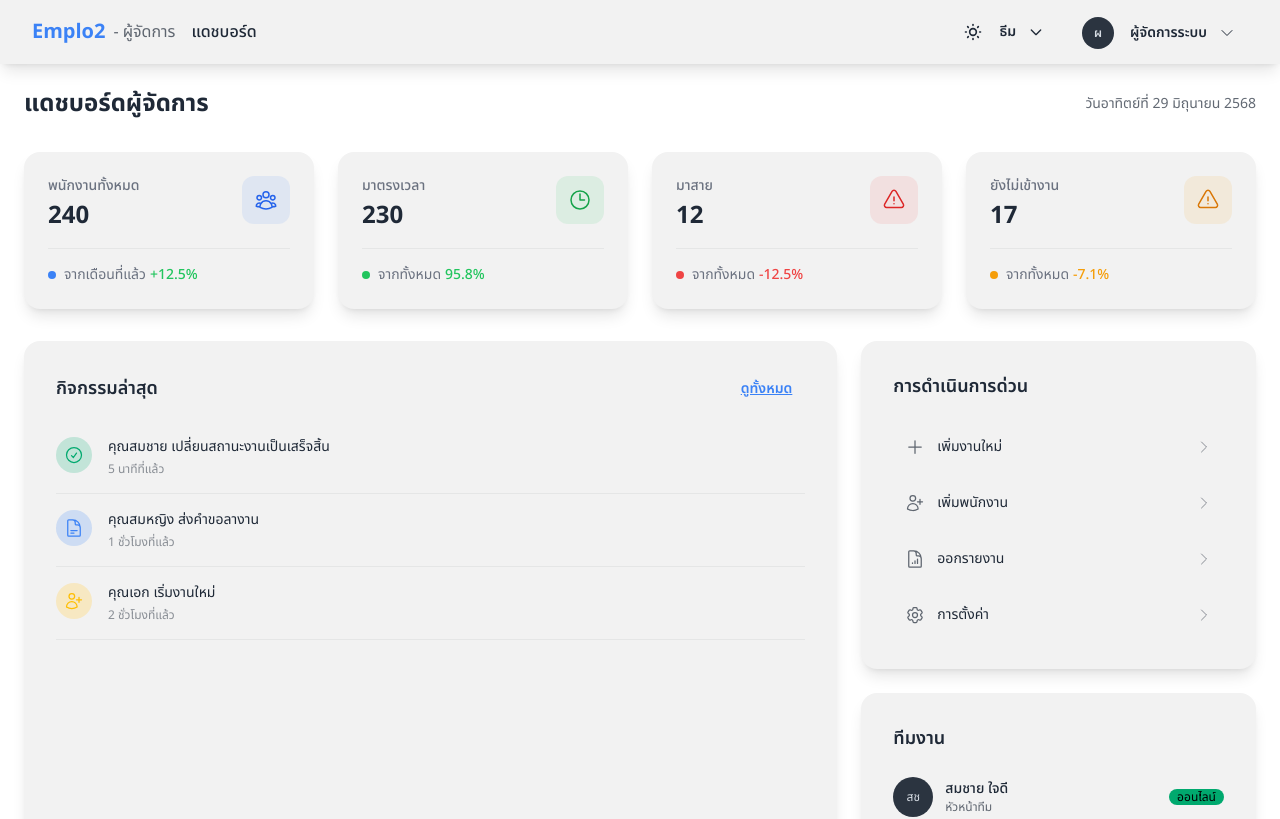
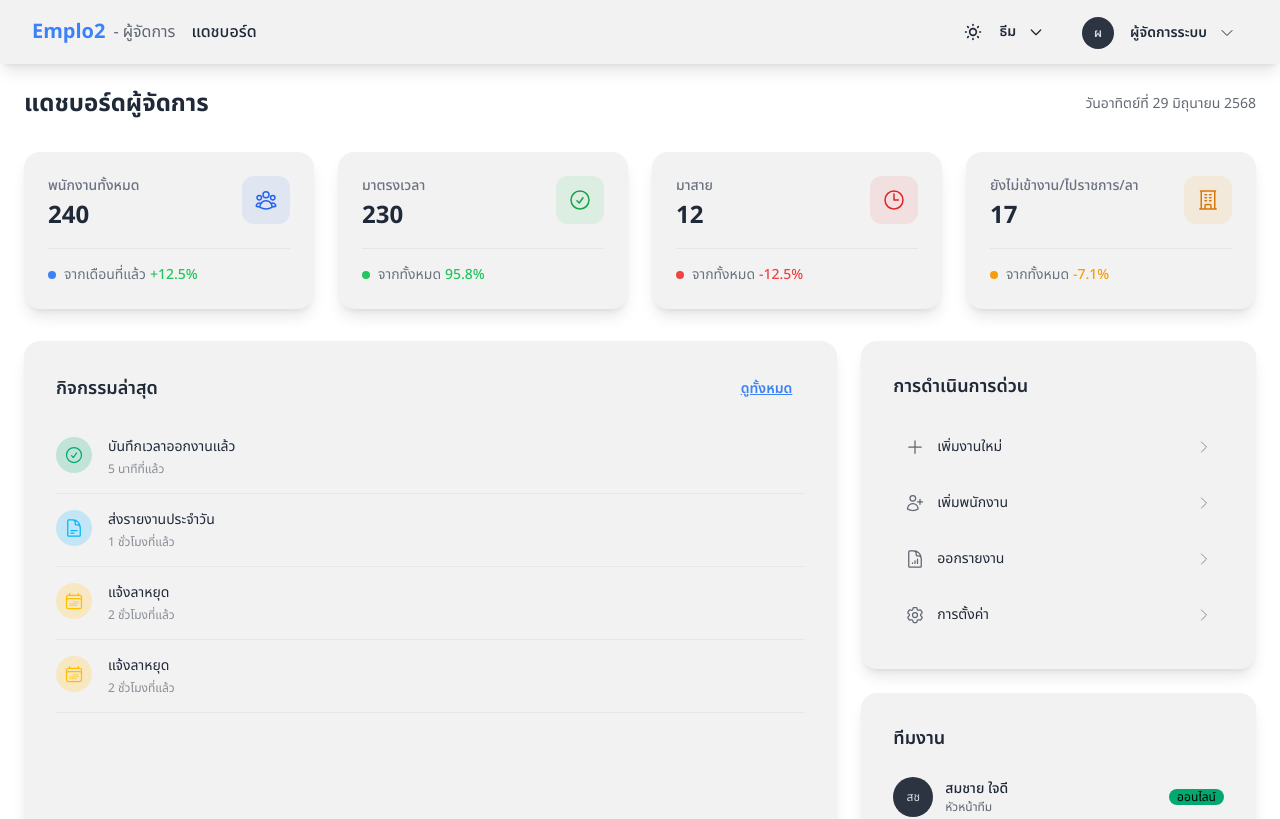
Before and after one commit to yuinakorn/emplo2, a Nuxt app: page /manager in a window 1280 px wide. Shown: the top 819 px of the page. Built offline with nearby package versions, Linux system fonts and the light colour scheme.

Commit message:
before play activities01

```diff
--- /dev/null
+++ b/components/dashboard/Activities.vue
@@ -0,0 +1,58 @@
+<template>
+    <!-- Recent Activities -->
+    <div class="lg:col-span-2 card bg-base-200 shadow-lg">
+        <div class="card-body">
+            <div class="flex justify-between items-center mb-6">
+                <h2 class="text-lg font-semibold text-base-content">กิจกรรมล่าสุด</h2>
+                <button class="btn btn-link btn-sm">ดูทั้งหมด</button>
+            </div>
+            <div class="space-y-4">
+                <div v-for="(activity, index) in recentActivities" :key="index"
+                    class="flex items-start pb-4 border-b border-base-300">
+                    <div :class="`p-2 rounded-full ${activity.bgColor} bg-opacity-20`">
+                        <component :is="activity.icon" class="w-5 h-5" :class="activity.textColor" />
+                    </div>
+                    <div class="ml-4">
+                        <p class="text-sm text-base-content">{{ activity.description }}</p>
+                        <p class="text-xs text-base-content/50 mt-1">{{ activity.time }}</p>
+                    </div>
+                </div>
+            </div>
+        </div>
+    </div>
+</template>
+<script setup>
+import { ref } from 'vue';
+import { CheckCircleIcon, DocumentTextIcon, CalendarDaysIcon } from '@heroicons/vue/24/outline';
+const recentActivities = ref([
+    {
+        description: 'บันทึกเวลาออกงานแล้ว',
+        time: '5 นาทีที่แล้ว',
+        icon: CheckCircleIcon,
+        bgColor: 'bg-success',
+        textColor: 'text-success'
+    },
+    {
+        description: 'ส่งรายงานประจำวัน',
+        time: '1 ชั่วโมงที่แล้ว',
+        icon: DocumentTextIcon,
+        bgColor: 'bg-info',
+        textColor: 'text-info'
+    },
+    {
+        description: 'แจ้งลาหยุด',
+        time: '2 ชั่วโมงที่แล้ว',
+        icon: CalendarDaysIcon,
+        bgColor: 'bg-warning',
+        textColor: 'text-warning'
+    },
+    {
+        description: 'แจ้งลาหยุด',
+        time: '2 ชั่วโมงที่แล้ว',
+        icon: CalendarDaysIcon,
+        bgColor: 'bg-warning',
+        textColor: 'text-warning'
+    },
+])
+</script>
+<style scoped></style>
--- a/components/managerDashboard/statsCard.vue
+++ b/components/dashboard/StatsCard.vue
@@ -9,8 +9,8 @@
       <div class="p-6">
         <div class="flex items-start justify-between">
           <div>
-            <p class="text-sm font-medium text-gray-500 mb-1">{{ stat.title }}</p>
-            <p class="text-2xl font-bold text-gray-800">{{ stat.value }}</p>
+            <p class="text-sm font-medium text-gray-500 dark:text-gray-400 card-subtext mb-1">{{ stat.title }}</p>
+            <p class="text-2xl font-bold text-gray-800 dark:text-gray-400 card-text">{{ stat.value }}</p>
           </div>
           <div :class="['p-3', 'rounded-xl', stat.bgColor, 'bg-opacity-10']">
             <component :is="stat.icon" class="w-6 h-6" :class="stat.textColor" />
@@ -19,7 +19,7 @@
         <div class="mt-4 pt-4 border-t border-base-300">
           <div class="flex items-center text-sm">
             <span :class="['w-2', 'h-2', 'rounded-full', stat.indicatorColor, 'mr-2']"></span>
-            <span class="text-gray-500">{{ stat.trendText }}</span>
+            <span class="text-gray-500 dark:text-gray-400 card-subtext">{{ stat.trendText }}</span>
             <span :class="['ml-1', 'font-medium', stat.trendColor]">{{ stat.trendValue }}</span>
           </div>
         </div>
@@ -29,7 +29,7 @@
 </template>
 <script setup>
 import { ref } from 'vue';
-import { UserGroupIcon, BuildingOfficeIcon, ClockIcon, ExclamationTriangleIcon } from '@heroicons/vue/24/outline';
+import { UserGroupIcon, BuildingOfficeIcon, ClockIcon, ExclamationTriangleIcon, CheckCircleIcon } from '@heroicons/vue/24/outline';
 const stats = ref([
     {
       title: 'พนักงานทั้งหมด',
@@ -45,7 +45,7 @@ const stats = ref([
     {
       title: 'มาตรงเวลา',
       value: '230',
-      icon: ClockIcon,
+      icon: CheckCircleIcon,
       bgColor: 'bg-green-500',
       textColor: 'text-green-600',
       trendText: 'จากทั้งหมด',
@@ -56,7 +56,7 @@ const stats = ref([
     {
       title: 'มาสาย',
       value: '12',
-      icon: ExclamationTriangleIcon,
+      icon: ClockIcon,
       bgColor: 'bg-red-500',
       textColor: 'text-red-600',
       trendText: 'จากทั้งหมด',
@@ -65,9 +65,9 @@ const stats = ref([
       indicatorColor: 'bg-red-500'
     },
     {
-      title: 'ยังไม่เข้างาน',
+      title: 'ยังไม่เข้างาน/ไปราชการ/ลา',
       value: '17',
-      icon: ExclamationTriangleIcon,
+      icon: BuildingOfficeIcon,
       bgColor: 'bg-amber-500',
       textColor: 'text-amber-600',
       trendText: 'จากทั้งหมด',
@@ -79,4 +79,11 @@ const stats = ref([
 </script>
 
 <style scoped>
+/* Cyberpunk theme styles */
+:global([data-theme="cyberpunk"]) .card-text {
+  color: white;
+}
+:global([data-theme="cyberpunk"]) .card-subtext {
+  color: #d1d5db; /* gray-300 */
+}
 </style>
--- a/pages/manager/index.vue
+++ b/pages/manager/index.vue
@@ -18,30 +18,11 @@
         <div class="text-sm text-base-content/70">{{ currentDate }}</div>
       </div>
 
-      <managerDashboardStatsCard />
+      <dashboardStatsCard />
 
       <!-- Main Content -->
       <div class="grid grid-cols-1 lg:grid-cols-3 gap-6">
-        <!-- Recent Activities -->
-        <div class="lg:col-span-2 card bg-base-200 shadow-lg">
-          <div class="card-body">
-            <div class="flex justify-between items-center mb-6">
-              <h2 class="text-lg font-semibold text-base-content">กิจกรรมล่าสุด</h2>
-              <button class="btn btn-link btn-sm">ดูทั้งหมด</button>
-            </div>
-            <div class="space-y-4">
-              <div v-for="(activity, index) in recentActivities" :key="index" class="flex items-start pb-4 border-b border-base-300">
-                <div :class="`p-2 rounded-full ${activity.bgColor} bg-opacity-20`">
-                  <component :is="activity.icon" class="w-5 h-5" :class="activity.textColor" />
-                </div>
-                <div class="ml-4">
-                  <p class="text-sm text-base-content">{{ activity.description }}</p>
-                  <p class="text-xs text-base-content/50 mt-1">{{ activity.time }}</p>
-                </div>
-              </div>
-            </div>
-          </div>
-        </div>
+        <dashboardActivities />
 
         <!-- Quick Actions -->
         <div class="space-y-6">
@@ -123,31 +104,6 @@ const currentDate = computed(() => {
 });
 
 
-// Recent activities
-const recentActivities = ref([
-  {
-    description: 'คุณสมชาย เปลี่ยนสถานะงานเป็นเสร็จสิ้น',
-    time: '5 นาทีที่แล้ว',
-    icon: CheckCircleIcon,
-    bgColor: 'bg-success',
-    textColor: 'text-success'
-  },
-  {
-    description: 'คุณสมหญิง ส่งคำขอลางาน',
-    time: '1 ชั่วโมงที่แล้ว',
-    icon: DocumentTextIcon,
-    bgColor: 'bg-primary',
-    textColor: 'text-primary'
-  },
-  {
-    description: 'คุณเอก เริ่มงานใหม่',
-    time: '2 ชั่วโมงที่แล้ว',
-    icon: UserPlusIcon,
-    bgColor: 'bg-warning',
-    textColor: 'text-warning'
-  },
-]);
-
 // Quick actions
 const quickActions = ref([
   { label: 'เพิ่มงานใหม่', icon: PlusIcon },
```
